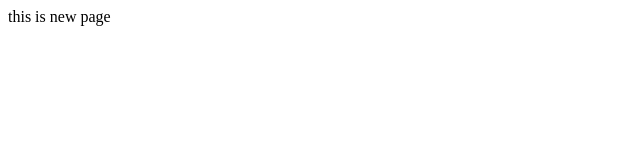
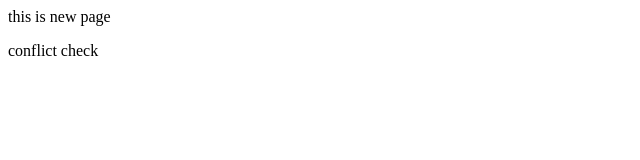
Before and after one commit to misfit2205/LocalRepo, a plain HTML site: page index.html in a window 1280 px wide. Shown: the full height of the page, 0-640 px from the left. Drawn offline with Linux system fonts and the light colour scheme.

Commit message:
Update index.html
conflict check

```diff
--- a/index.html
+++ b/index.html
@@ -2,3 +2,6 @@
     this is new page
 
 </p>
+
+
+<div> conflict check</div>
```
